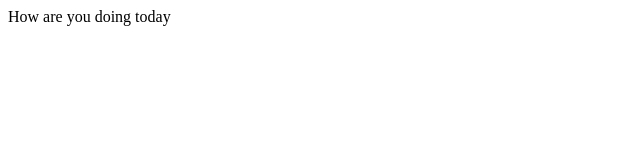
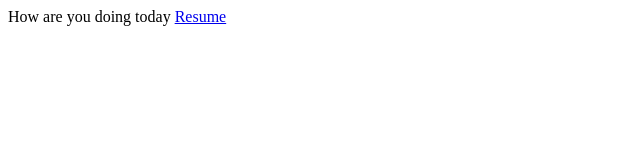
Before and after one commit to judyzhuzhu2000/JudyWebsite, a plain HTML site: page index.html in a window 1280 px wide. Shown: the full height of the page, 0-640 px from the left. Drawn offline with Linux system fonts and the light colour scheme.

Commit message:
added resume link

```diff
--- a/index.html
+++ b/index.html
@@ -5,5 +5,6 @@
 </head>
 <body>
 	How are you doing today
+	<a href="./public/assets/Zhu%20Zhu%20-%20Resume.pdf" target="_blank">Resume</a>
 </body>
 </html>
```
